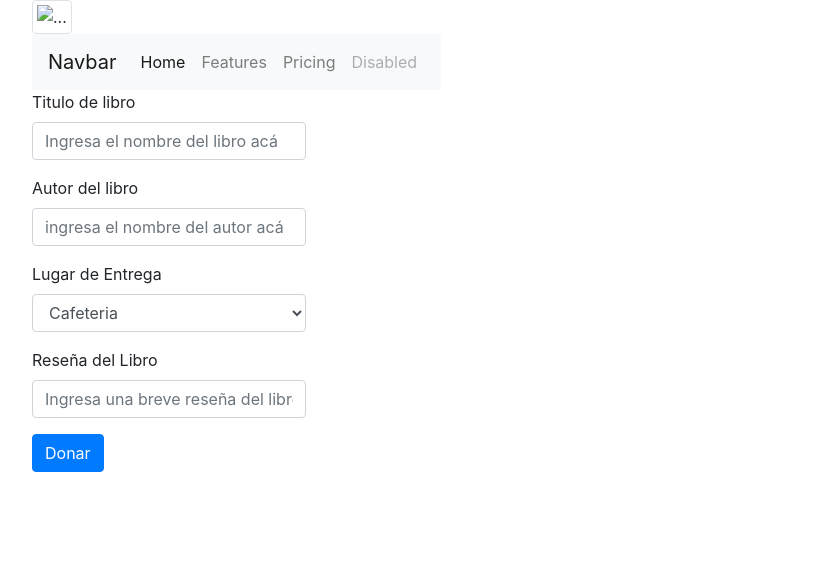
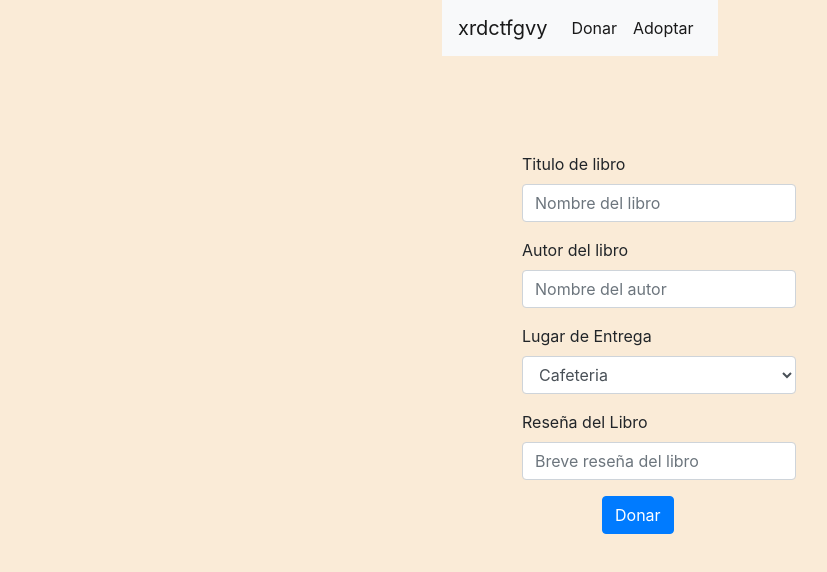
Before and after one commit to yasnaret/bookMe, a plain HTML site: page src/Camili/FormularioDatosLibro.html in a window 1280 px wide. Shown: the whole page, without its empty margins (38-865 px from the left). Drawn offline with nearby package versions, Linux system fonts and the light colour scheme.

Commit message:
funcionalidad botonera, estilos, arreglos en Navbar

```diff
--- /dev/null
+++ b/src/Camili/FormularioDatosLibro.css
@@ -0,0 +1,16 @@
+body {
+    background-color: antiquewhite;
+}
+
+#NavBar {
+    margin-left: 30em;
+    margin-bottom: 6em;
+}
+
+#DonationForm {
+    margin-left: 35em;
+}
+
+#confirmDonate {
+    margin-left: 5em;
+}
--- a/src/Camili/FormularioDatosLibro.html
+++ b/src/Camili/FormularioDatosLibro.html
@@ -6,43 +6,29 @@
     <meta name="viewport" content="width=device-width, initial-scale=1.0">
     <meta http-equiv="X-UA-Compatible" content="ie=edge">
     <link rel="stylesheet" href="https://stackpath.bootstrapcdn.com/bootstrap/4.1.3/css/bootstrap.min.css" integrity="sha384-MCw98/SFnGE8fJT3GXwEOngsV7Zt27NXFoaoApmYm81iuXoPkFOJwJ8ERdknLPMO" crossorigin="anonymous">
-    <title>Document</title>
+    <link rel="stylesheet" href="FormularioDatosLibro.css">
+    <title>BookMe</title>
 </head>
 
 <body>
-    <section>
-        <div class="container">
-            <div class="row">
-                <div class="col12">
-                    <img src="..." alt="..." class="img-thumbnail">
-                </div>
-            </div>
-        </div>
-    </section>
-
-    <section>
+    <section id="NavBar">
         <div class="container">
             <div class="row">
                 <div class="col12">
                     <nav class="navbar navbar-expand-lg navbar-light bg-light">
-                        <a class="navbar-brand" href="#">Navbar</a>
+                        <a class="navbar-brand" href="#">xrdctfgvy</a>
                         <button class="navbar-toggler" type="button" data-toggle="collapse" data-target="#navbarNav" aria-controls="navbarNav" aria-expanded="false" aria-label="Toggle navigation">
                           <span class="navbar-toggler-icon"></span>
                         </button>
                         <div class="collapse navbar-collapse" id="navbarNav">
                             <ul class="navbar-nav">
                                 <li class="nav-item active">
-                                    <a class="nav-link" href="#">Home <span class="sr-only">(current)</span></a>
+                                    <a class="nav-link" href="/src/Camili/FormularioDatosLibro.html">Donar <span class="sr-only">(current)</span></a>
                                 </li>
-                                <li class="nav-item">
-                                    <a class="nav-link" href="#">Features</a>
+                                <li class="nav-item active">
+                                    <a class="nav-link" href="#">Adoptar <span class="sr-only">(current)</span></a>
                                 </li>
-                                <li class="nav-item">
-                                    <a class="nav-link" href="#">Pricing</a>
-                                </li>
-                                <li class="nav-item">
-                                    <a class="nav-link disabled" href="#">Disabled</a>
-                                </li>
+
                             </ul>
                         </div>
                     </nav>
@@ -50,18 +36,18 @@
             </div>
         </div>
     </section>
-    <section>
+    <section id="DonationForm">
         <div class="container">
             <div class="row">
                 <div class="col12">
                     <form>
                         <div class="form-group">
                             <label for="exampleFormControlInput1">Titulo de libro</label>
-                            <input type="text" class="form-control" id="bookTitleBox" placeholder="Ingresa el nombre del libro acá">
+                            <input type="text" class="form-control" id="bookTitleBox" placeholder="Nombre del libro">
                         </div>
                         <div class="form-group">
                             <label for="exampleFormControlInput1">Autor del libro</label>
-                            <input type="text" class="form-control" id="bookAuthorBox" placeholder="ingresa el nombre del autor acá">
+                            <input type="text" class="form-control" id="bookAuthorBox" placeholder="Nombre del autor">
                         </div>
 
                         <div class="form-group">
@@ -77,10 +63,10 @@
 
                         <div class="form-group">
                             <label for="exampleFormControlInput1">Reseña del Libro</label>
-                            <input type="text" class="form-control" id="reviewBox" placeholder="Ingresa una breve reseña del libro">
+                            <input type="text" class="form-control" id="reviewBox" placeholder="Breve reseña del libro">
                         </div>
-                        <button type="submit" class="btn btn-primary">Donar</button>
                     </form>
+                    <button type="submit" id="confirmDonate" onclick="donateBook()" class="btn btn-primary">Donar</button>
                 </div>
             </div>
         </div>
@@ -89,6 +75,7 @@
     <script src="https://code.jquery.com/jquery-3.3.1.slim.min.js" integrity="sha384-q8i/X+965DzO0rT7abK41JStQIAqVgRVzpbzo5smXKp4YfRvH+8abtTE1Pi6jizo" crossorigin="anonymous"></script>
     <script src="https://cdnjs.cloudflare.com/ajax/libs/popper.js/1.14.3/umd/popper.min.js" integrity="sha384-ZMP7rVo3mIykV+2+9J3UJ46jBk0WLaUAdn689aCwoqbBJiSnjAK/l8WvCWPIPm49" crossorigin="anonymous"></script>
     <script src="https://stackpath.bootstrapcdn.com/bootstrap/4.1.3/js/bootstrap.min.js" integrity="sha384-ChfqqxuZUCnJSK3+MXmPNIyE6ZbWh2IMqE241rYiqJxyMiZ6OW/JmZQ5stwEULTy" crossorigin="anonymous"></script>
+    <script src="FormularioDatosLibro.js"></script>
 </body>
 
 </html>
--- a/src/Camili/botonera.css
+++ b/src/Camili/botonera.css
@@ -1,3 +1,7 @@
+body {
+    background-color: antiquewhite;
+}
+
 #donateBtn {
     margin-left: 15em;
     margin-top: 10em;
--- a/src/Camili/botonera.js
+++ b/src/Camili/botonera.js
@@ -1,7 +1,7 @@
-function donateBook() {
-    location = "/FormularioDatosLibro.html";
+function redirectTodonateBook() {
+    location = "/src/Camili/FormularioDatosLibro.html";
 }
 
-function adoptBook() {
+function redirectToadoptBook() {
     location = "/inserte aqui html de Caro";
 }
```
Also changed, not shown: src/Camili/botonera.html (+3 -2 lines), src/Camili/FormularioDatosLibro.js (added).
